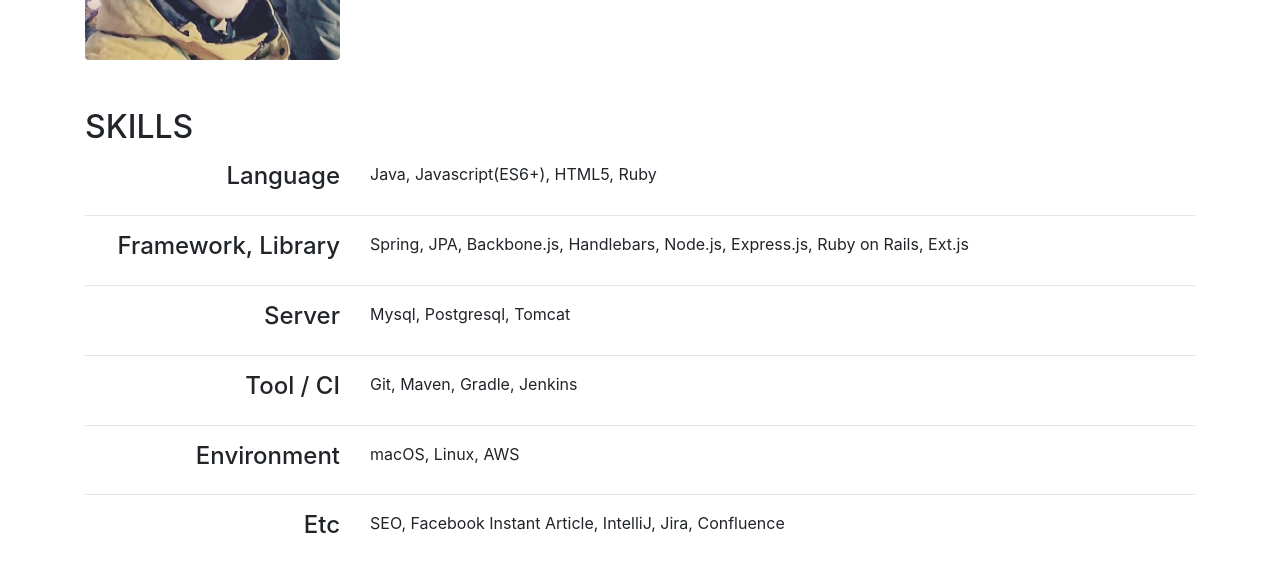
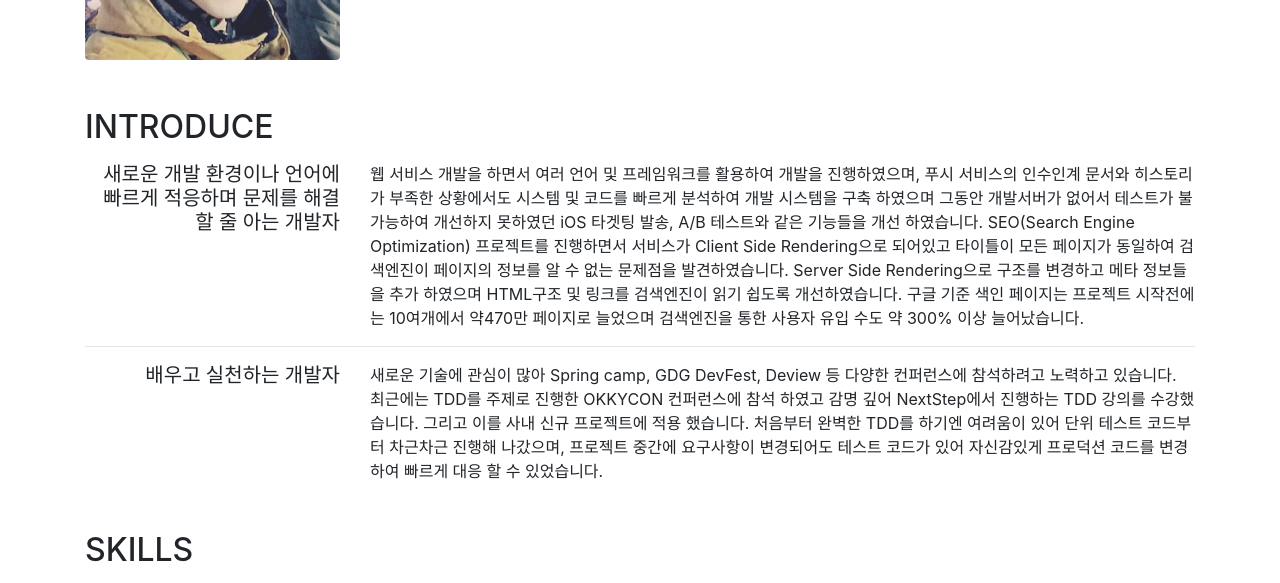
Before and after one commit to mirrors89/resume, a website: page index.html in a window 1280 px wide. Shown: the part 211-794 px from the top of the page. Drawn offline with nearby package versions, Linux system fonts and the light colour scheme.

Commit message:
add introduce

```diff
--- a/index.html
+++ b/index.html
@@ -83,6 +83,40 @@
 
     <!-- Introduce -->
 
+    <div class="row pt-5">
+      <div class="col">
+        <div class="row pb-2">
+          <div class="col">
+            <div class="text-md-left">
+              <h2>INTRODUCE</h2>
+            </div>
+          </div>
+        </div>
+        <div class="row">
+          <div class="col-md-3 col-sm-12 text-md-right">
+            <h5>새로운 개발 환경이나 언어에<br> 빠르게 적응하며 문제를 해결할 줄 아는 개발자</h5>
+          </div>
+          <div class="col-md-9 col-sm-12">
+            웹 서비스 개발을 하면서 여러 언어 및 프레임워크를 활용하여 개발을 진행하였으며, 푸시 서비스의 인수인계 문서와 히스토리가 부족한 상황에서도 시스템 및 코드를 빠르게 분석하여 개발 시스템을
+            구축 하였으며 그동안 개발서버가 없어서 테스트가 불가능하여 개선하지 못하였던 iOS 타겟팅 발송, A/B 테스트와 같은 기능들을 개선 하였습니다.
+            SEO(Search Engine Optimization) 프로젝트를 진행하면서 서비스가 Client Side Rendering으로 되어있고 타이틀이 모든 페이지가 동일하여 검색엔진이 페이지의
+            정보를 알 수 없는 문제점을 발견하였습니다. Server Side Rendering으로 구조를 변경하고 메타 정보들을 추가 하였으며 HTML구조 및 링크를 검색엔진이 읽기 쉽도록
+            개선하였습니다. 구글 기준 색인 페이지는 프로젝트 시작전에는 10여개에서 약470만 페이지로 늘었으며 검색엔진을 통한 사용자 유입 수도 약 300% 이상 늘어났습니다.
+          </div>
+        </div>
+        <hr>
+        <div class="row">
+          <div class="col-md-3 col-sm-12 text-md-right">
+            <h5>배우고 실천하는 개발자</h5>
+          </div>
+          <div class="col-md-9 col-sm-12">
+            새로운 기술에 관심이 많아 Spring camp, GDG DevFest, Deview 등 다양한 컨퍼런스에 참석하려고 노력하고 있습니다. 최근에는 TDD를 주제로 진행한 OKKYCON
+            컨퍼런스에 참석 하였고 감명 깊어 NextStep에서 진행하는 TDD 강의를 수강했습니다. 그리고 이를 사내 신규 프로젝트에 적용 했습니다. 처음부터 완벽한 TDD를 하기엔 여려움이 있어 단위
+            테스트 코드부터 차근차근 진행해 나갔으며, 프로젝트 중간에 요구사항이 변경되어도 테스트 코드가 있어 자신감있게 프로덕션 코드를 변경하여 빠르게 대응 할 수 있었습니다.
+          </div>
+        </div>
+      </div>
+    </div>
     <!-- /Introduce -->
 
     <!-- Skills -->
@@ -100,7 +134,7 @@
             <h4>Language</h4>
           </div>
           <div class="col-md-9 col-sm-12">
-            Java, Javascript(ES6+), HTML5, Ruby
+            Java, Javascript(ES6+), HTML5
           </div>
         </div>
         <hr>
@@ -109,7 +143,7 @@
             <h4>Framework, Library</h4>
           </div>
           <div class="col-md-9 col-sm-12">
-            Spring, JPA, Backbone.js, Handlebars, Node.js, Express.js, Ruby on Rails, Ext.js
+            Spring, JPA, Backbone.js, Handlebars, Node.js
           </div>
         </div>
         <hr>
@@ -145,7 +179,7 @@
             <h4>Etc</h4>
           </div>
           <div class="col-md-9 col-sm-12">
-            SEO, Facebook Instant Article, IntelliJ, Jira, Confluence
+            SEO, Facebook Instant Article, IntelliJ
           </div>
         </div>
       </div>
@@ -237,7 +271,7 @@
               <li>쿠차 웹 SEO(Search Engine Optimization) 프로젝트</li>
               <ul>
                 <li>서비스 주요 페이지 Client Side Rendering에서 Server Side Rendering로 변경</li>
-                <li>검색엔진이 읽기좋은 HTML로 개선 (메타 정보 추가 및 구조화된 HTML)</li>
+                <li>검색엔진이 읽기 좋은 HTML로 개선 (메타 정보 추가 및 구조화된 HTML)</li>
                 <li>검색 결과 페이지 10여개 페이지에서 약 470만 페이지로 상승</li>
                 <li>Skill Keyword <br>
                   <span class="badge badge-secondary">SEO</span>
@@ -247,7 +281,7 @@
               <li>쿠차 Push Notification 서비스 개발 및 운영</li>
               <ul>
                 <li>인수인계 문서 및 히스토리가 부족한 상황에서 코드를 분석하여 개발서버 시스템 구축</li>
-                <li>iOS 푸시 발송 A/B 테스트 발송 및 타게팅 발송 문제점 확인 후 개선</li>
+                <li>iOS 푸시 A/B 테스트 발송 및 타게팅 발송 문제점 확인 후 개선</li>
                 <li>푸시 발송 오류를 모니터링 할 수 있도록 Slack Notification 추가</li>
                 <li>Skill Keyword <br>
                   <span class="badge badge-secondary">Java</span>
@@ -270,6 +304,7 @@
             </ul>
           </div>
         </div>
+        <hr>
         <div class="row">
           <div class="col-md-3 col-sm-12 text-md-right">
             <h4>2018.12 ~ 2019.01</h4>
@@ -316,8 +351,6 @@
                   <span class="badge badge-secondary">Mysql</span>
                   <span class="badge badge-secondary">Javascript</span>
                   <span class="badge badge-secondary">Node.js</span>
-                  <span class="badge badge-secondary">Express.js</span>
-                  <span class="badge badge-secondary">Backbone.js</span>
                 </li>
               </ul>
               <li>Facebook Instant Article 템플릿 가이드 문서 분석 및 전용 RSS 피드 개발</li>
@@ -378,12 +411,6 @@
               <li>공지사항 알림 플러그인 개발</li>
               <li>Test Management 플러그인 커스터마이징</li>
               <li>ExtJS를 이용한 이슈 트래킹 대시보드 개발</li>
-              <li>Skill Keyword <br>
-                <span class="badge badge-secondary">Ruby</span>
-                <span class="badge badge-secondary">Ruby on Rails</span>
-                <span class="badge badge-secondary">Ext.js</span>
-                <span class="badge badge-secondary">Postgresql</span>
-              </li>
             </ul>
           </div>
         </div>
@@ -460,7 +487,6 @@
     </div>
     <!-- /Certification -->
 
-
     <!-- Etc -->
     <div class="row pt-5">
       <div class="col">
```
